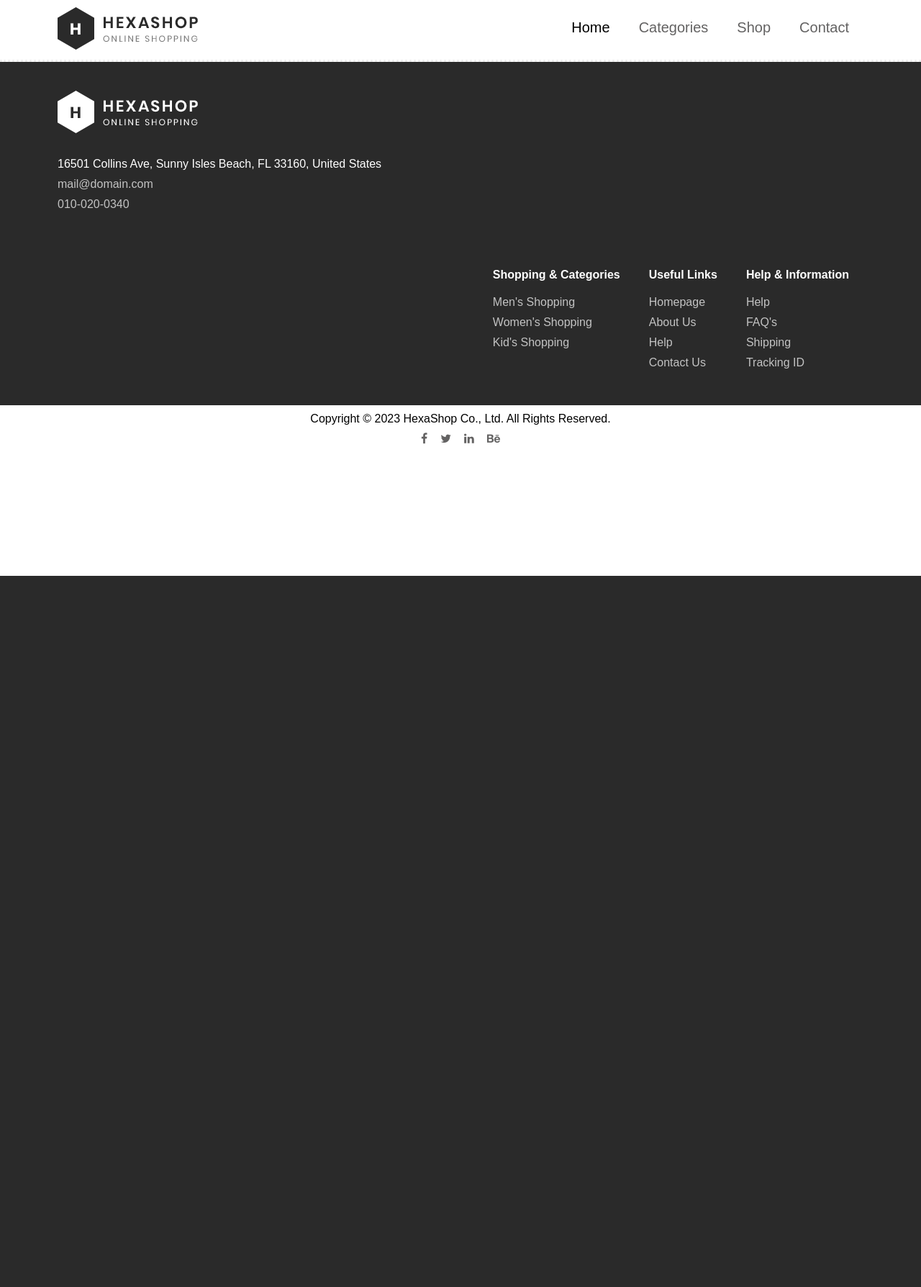
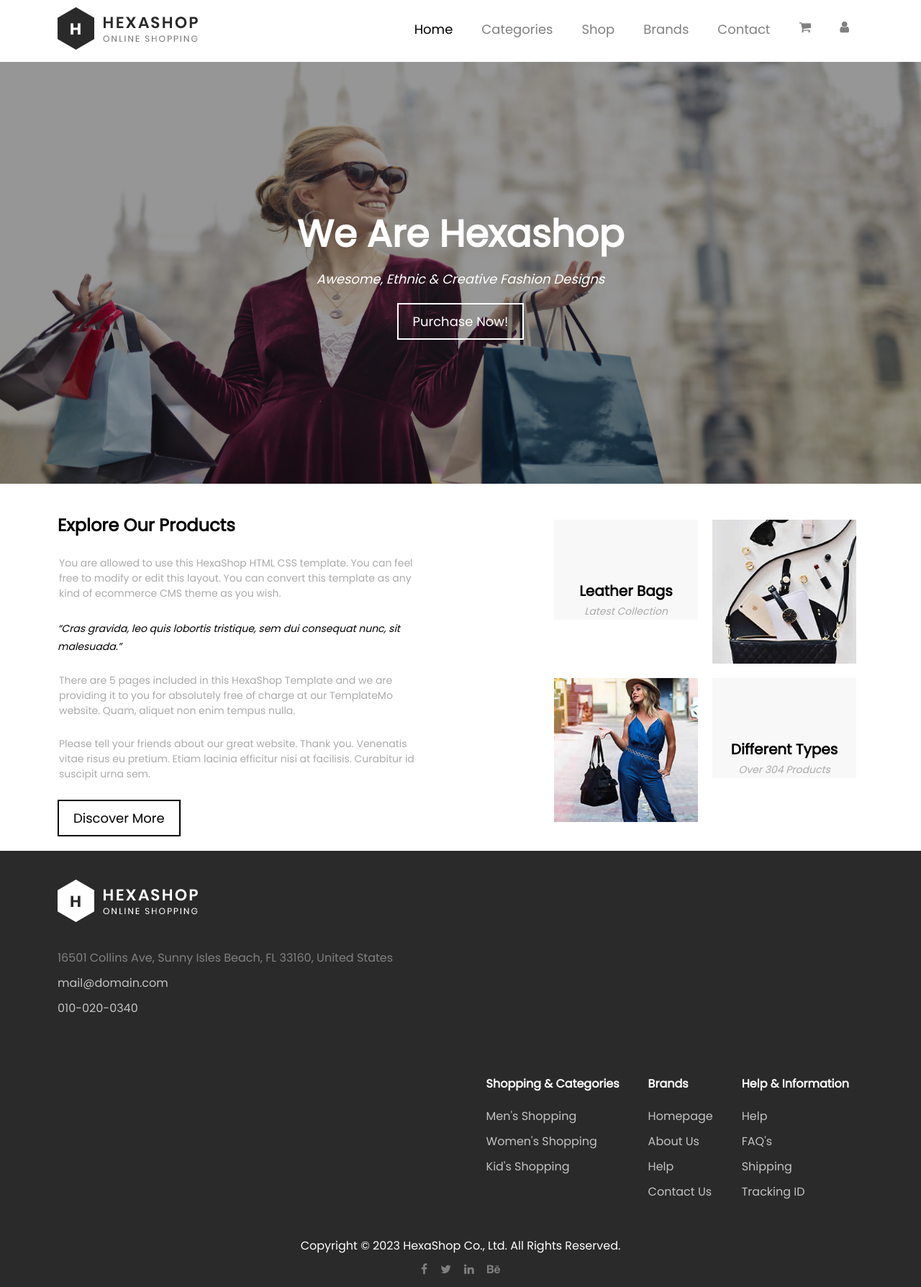
Before and after one commit to soumyabhattacharya-2001/DjEcommerce, a Django app: page / in a window 1280 px wide. Shown: the whole page at 72% size. Before the commit the page ends 800 px from the top, so only its background shows below. Run offline with Django 4.2, Linux system fonts and the light colour scheme; some libraries are stand-ins or nearby versions.

Commit message:
added explore part to home page

```diff
--- a/Ecommerce/views.py
+++ b/Ecommerce/views.py
@@ -4,6 +4,8 @@ from django.contrib.auth import authenticate
 from django.conf import settings
 import json
 import os
-
 def home(request):
-    return render(request,'index.html')
+    title = {
+        'title': 'Home',
+    }
+    return render(request,'index.html',context=title)
--- a/static/css/style.css
+++ b/static/css/style.css
@@ -1,12 +1,11 @@
 *, html, body{
     margin: 0px;
     padding: 0px;
-    overflow: hidden;
+    overflow-x:auto;
     font-family: 'Poppins', sans-serif;
 }
 header nav{
     width: 100%;
-    border-bottom: 3px dotted #eee;
 }
 header nav a{
     float:left;
@@ -18,14 +17,14 @@ header nav ul {
     margin: 27px 80px;
 }
 header nav ul li a{
-    font-size: 20px;
+    font-size: 18px;
     margin: 0px 20px;
 }
-a{
+li, a{
     text-decoration: none;
-    color: rgb(99, 98, 98);
+    color: rgb(128, 128, 128);
 }
-.active{
+.active a{
     color: black;
 }
 a:hover{
@@ -34,17 +33,119 @@ a:hover{
 .menu-trigger{
     display: none;
 }
-footer{
+.thumb center {
+    background-image: linear-gradient(rgba(0, 0, 0, 0.41), rgba(0, 0, 0, .41)), url('../img/hero.jpg');;
+    background-size: 100% 600px;
+    background-repeat: no-repeat;
+    max-height: 600px;
+    padding-top: 200px;
+    padding-bottom: 200px;
+    margin-bottom: 20px;
+    display: block;
+}
+.thumb center h4{
+    font-size: 52px;
+    font-weight: bold;
+    margin-bottom: 10px;
+}
+.thumb center p{
+    font-size: 18px;
+    font-style: italic;
+    margin-bottom: 20px;
+}
+button{
+    background-color: transparent;
+    padding: 10px 20px;
+    border: 2px solid white;
+}
+.thumb center button:hover{
+    background-color: white;
+}
+.thumb center button a{
+    color:#fff;
+    font-size: 18px;
+}
+.thumb center button:hover a,
+.thumb center button:hover a:hover{
+    color: black;
+}
+.explore .left-content{
+    float: left;
+    width: 40%;
+    margin: 20px 80px;
+}
+.explore .left-content p {
+    color: #aaa;
+    margin: 25px 2px;
+    font-size: 14px;
+    font-weight: 500;
+}
+.explore .left-content button{
+    background-color: transparent;
+    padding: 10px 20px;
+    border: 2px solid black;
+}
+.explore .left-content button a{
+    color:black;
+    font-size: 18px;
+}
+.explore .left-content button:hover{
+    background-color: black;
+}
+.explore .left-content button:hover a,
+.explore .left-content button:hover a:hover{
+    color: white;
+}
+q{
+    font-style: italic;
+    font-size: 14px;
+    font-weight: 500;
+}
+.explore .right-content{
+    float: right;
+    margin: 20px 80px;
+}
+.explore .right-content .top,
+.explore .right-content .bottom{
+    display: flex;
+}
+.explore .right-content .top center{
+    width: 200px;
+    color: black;
+    background-color: #f8f8f8;
+    padding-top: 19%;
+    padding-bottom: 0px;
+    margin: 10px;
+    max-height: max-content;
+}
+.explore .right-content .top center h4{
+    font-size: 20px;
+}
+.explore .right-content .top center span{
+    color: #aaa;
+    font-style: italic;
+    font-size: 14px;
+}
+.explore .right-content .top figure{
+    margin: 10px;
+    height: 200px;
+    overflow-y: hidden;
+}
+.explore .right-content .top figure img{
+    height: 200px;
+}
+footer, center{
     width: 100%;
     position: relative;
     bottom: 0;
     background-color: #2a2a2a;
     color: white;
+    padding: 0px;
 }
 footer a{
     color:rgb(195, 195, 195);
 }
-footer a:hover{
+footer a:hover, center a:hover{
     color:rgb(255, 255, 255);
 }
 footer .company{
@@ -65,9 +166,6 @@ footer .menu{
 footer .menu div {
     margin: 20px;
 }
-center{
-    margin: 10px 0px;
-}
 center ul{
     display: flex;
     width: 10%;
--- /dev/null
+++ b/static/js/nav.js
@@ -0,0 +1,9 @@
+$(document).ready(function(){
+    var nav = $('nav').children('ul').children('li');
+    nav.each(function(i,e){
+        let html = e.innerHTML.trim();
+        if(html.match(a)){
+            e.classList.add('active');
+        }
+    });
+});
--- a/templates/base.html
+++ b/templates/base.html
@@ -4,11 +4,13 @@
     <head>
         <meta charset="utf-8">
         <meta http-equiv="X-UA-Compatible" content="IE=edge">
-        <title>HexaShop</title>
+        <title>HexaShop &ndash; {% block title %}{% endblock %}</title>
         <meta name="description" content="">
         <meta name="viewport" content="width=device-width, initial-scale=1">
+        <link href='https://fonts.googleapis.com/css?family=Poppins' rel='stylesheet'>
         <link rel="stylesheet" href="{% static 'css/style.css' %}">
         <link rel="stylesheet" href="https://cdnjs.cloudflare.com/ajax/libs/font-awesome/4.7.0/css/font-awesome.min.css">
+        <script type='text/javascript' src='https://ajax.googleapis.com/ajax/libs/jquery/1.7.1/jquery.min.js'></script>
     </head>
     <body>
         <header>
@@ -18,7 +20,7 @@
             </a>
             <ul>
               <li>
-                <a href="{% url 'home' %}" class="active">Home</a>
+                <a href="{% url 'home' %}">Home</a>
               </li>
               <li>
                 <a href="javascript:void(0);">Categories</a>
@@ -27,7 +29,16 @@
                 <a href="javascript:void(0);">Shop</a>
               </li>
               <li>
-                <a href="#explore">Contact</a>
+                <a href="javascript:void(0);">Brands</a>
+              </li>
+              <li>
+                <a href="javascript:void(0);">Contact</a>
+              </li>
+              <li>
+                <a href="javascript:void(0);"><i class="fa fa-shopping-cart" aria-hidden="true"></i></a>
+              </li>
+              <li>
+                <a href="javascript:void(0);"><i class="fa fa-user" aria-hidden="true"></i></a>
               </li>
             </ul>
             <a class="menu-trigger"><span>Menu</span></a>
@@ -55,7 +66,7 @@
               </ul>
             </div>
             <div>
-              <h4>Useful Links</h4>
+              <h4>Brands</h4>
               <ul>
                 <li><a href="#">Homepage</a></li>
                 <li><a href="#">About Us</a></li>
--- a/templates/index.html
+++ b/templates/index.html
@@ -1,4 +1,52 @@
 {% extends "base.html" %}
+{% block title %}
+  {{title}}
+{% endblock %}
 {% block content %}
-
+{% load static %}
+    <div class="thumb">
+        <center>
+            <h4>We Are Hexashop</h4>
+            <p>Awesome, Ethnic &amp; Creative Fashion Designs</p>
+            <button>
+                <a href="https://www.youtube.com/">Purchase Now!</a>
+            </button>
+        </center>
+    </div>
+    <section class="explore">
+        <div class="left-content">
+          <h2>Explore Our Products</h2>
+          <p>You are allowed to use this HexaShop HTML CSS template. You can feel free to modify or edit this layout. You can convert this template as any kind of ecommerce CMS theme as you wish.</p>
+          <q>Cras gravida, leo quis lobortis tristique, sem dui consequat nunc, sit malesuada.</q>
+          <p>There are 5 pages included in this HexaShop Template and we are providing it to you for absolutely free of charge at our TemplateMo website. Quam, aliquet non enim tempus nulla.</p>
+          <p>Please tell your friends about our great website. Thank you. Venenatis vitae risus eu pretium. Etiam lacinia efficitur nisi at facilisis. Curabitur id suscipit urna sem.</p>
+          <button>
+            <a href="#">Discover More</a>
+          </button>
+        </div>
+        <div class="right-content">
+          <div class="top">
+            <center>
+              <h4>Leather Bags</h4>
+              <span>Latest Collection</span>
+            </center>
+            <figure>
+              <img src="{% static 'img/explore-image-01.jpg' %}" alt="website template image">
+            </figure>
+          </div>
+          <div class="top">
+            <figure>
+              <img src="{% static 'img/explore-image-02.jpg' %}" alt="website template image">
+            </figure>
+            <center>
+              <h4>Different Types</h4>
+              <span>Over 304 Products</span>
+            </center>
+          </div>
+        </div>
+      </section>
+      <script>
+        var a = "{{title}}";
+      </script>
+      <script src="{% static 'js/nav.js' %}"></script>
 {% endblock %}
```
Also changed, not shown: static/img/explore-image-01.jpg (added), static/img/explore-image-02.jpg (added), static/img/hero.jpg (added).
